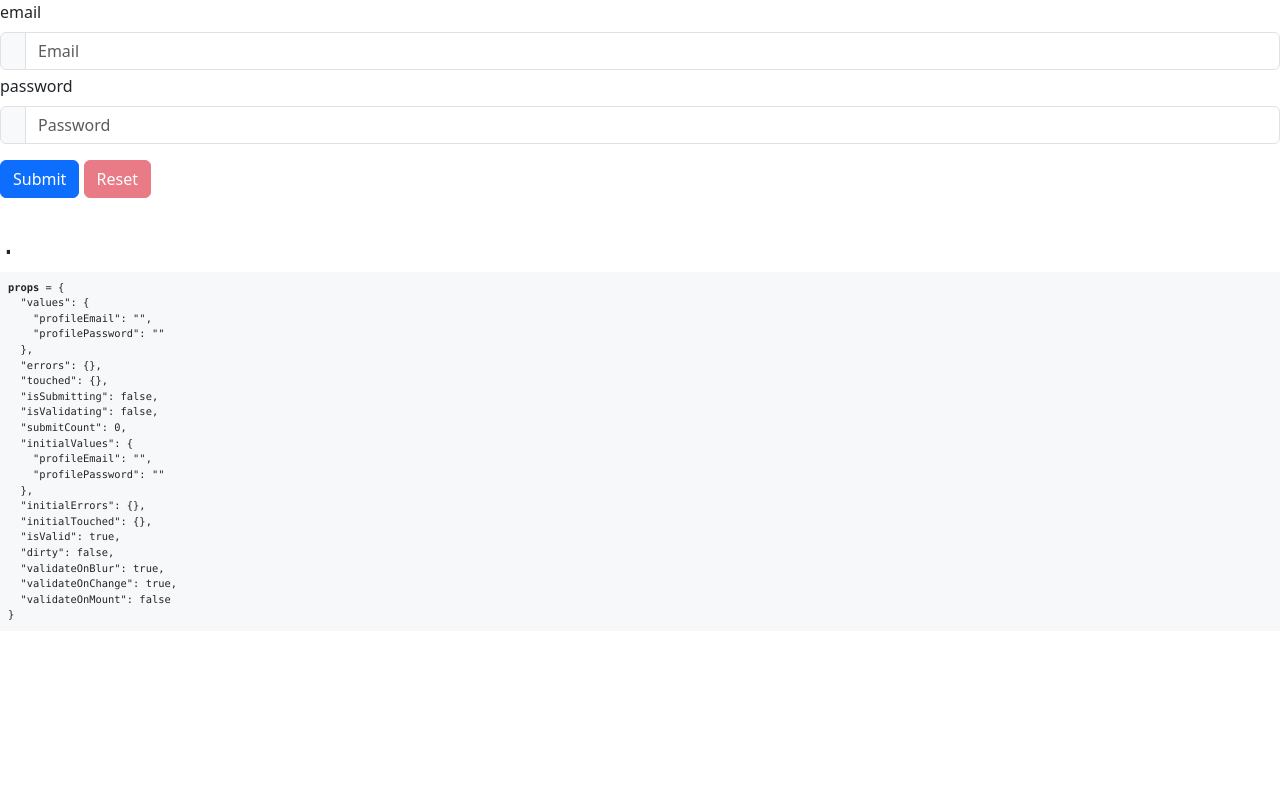
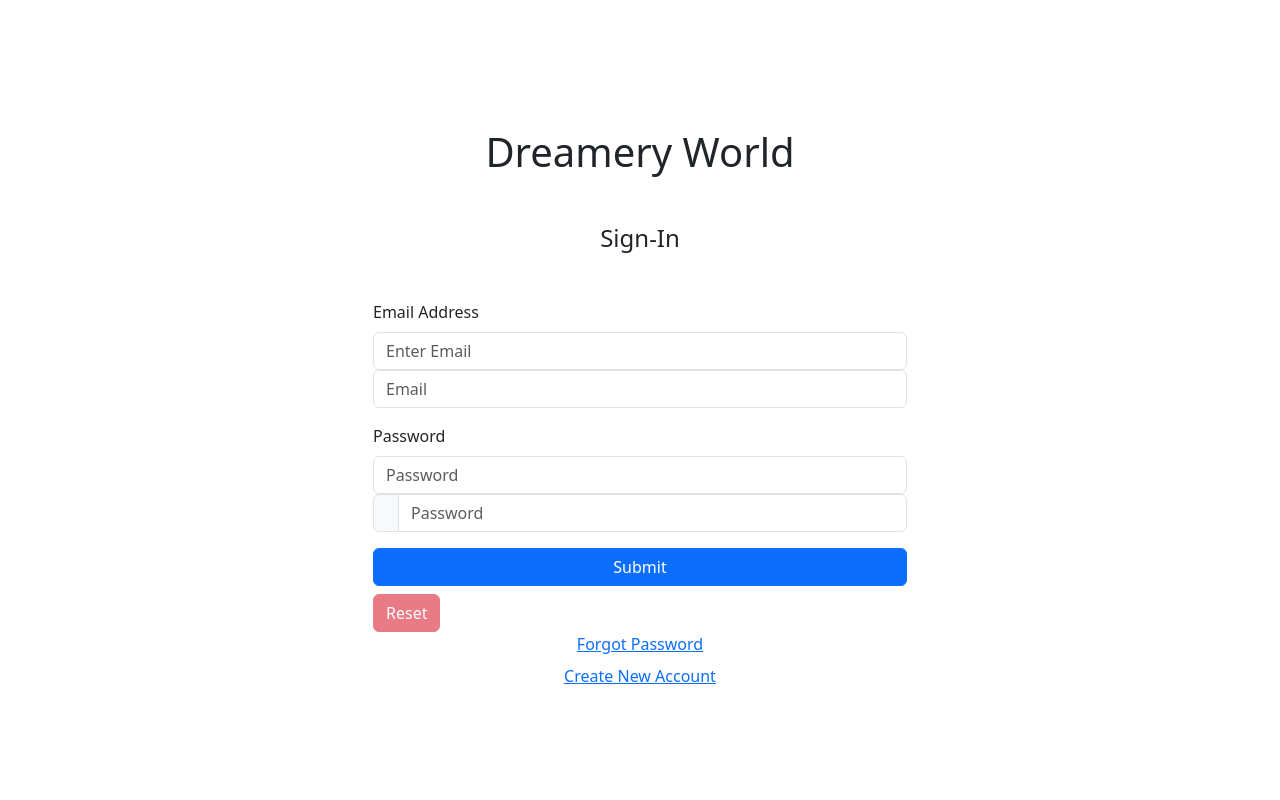
Before and after one commit to dreamy-dream-team/dream-team, a React (Vite) app in the folder frontend/: page /SignIn in a window 1280 px wide. Shown: the top 800 px of the page. Built offline with nearby package versions, Linux system fonts and the light colour scheme.

Commit message:
modified two files

```diff
--- a/frontend/src/shared/components/main-nav/sign-in/SignInForm.tsx
+++ b/frontend/src/shared/components/main-nav/sign-in/SignInForm.tsx
@@ -1,15 +1,15 @@
 import {object, string} from "yup";
 import {Formik, FormikHelpers, FormikProps} from "formik";
 import jwtDecode from "jwt-decode";
-import {Button, Form, FormControl, InputGroup} from "react-bootstrap";
+import {Button, Col, Container, Form, FormControl, InputGroup, Row} from "react-bootstrap";
 import {FontAwesomeIcon} from "@fortawesome/react-fontawesome";
 import {DisplayError} from "../../display-error/DisplayError.tsx";
 import {DisplayStatus} from "../../display-status/Display.Status.tsx";
-import { AppDispatch, useAppDispatch } from '../../../../store/store.ts'
 import { ClientResponseForSignIn, usePostSignInMutation } from '../../../../store/apis.ts'
 import { SignIn} from '../../../interfaces/Profile.tsx'
 import { getAuth, JwtToken } from '../../../../store/auth.ts'
 import {FormDebugger} from "../../FormDebugger.tsx";
+import {AppDispatch, useAppDispatch} from "../../../../store/store.ts";
 
 
 export const SignInForm = () => {
@@ -40,7 +40,7 @@ export const SignInForm = () => {
             window.localStorage.setItem("authorization", response.authorization as string);
             const decodedToken = jwtDecode<JwtToken>(response.authorization as string)
             dispatch(getAuth(decodedToken))
-            // resetForm()
+            resetForm()
             setStatus({type: response.type, message: response.message})
         }else{
             setStatus({type: response?.type, message: response?.message})
@@ -76,14 +76,17 @@ function SignInFormContent(props: FormikProps<SignIn>) {
     } = props;
     return (
         <>
+            <Container className="d-flex flex-column align-items-center justify-content-center vh-100">
+                <h1 className="text-center mt-4 mb-4 ">Dreamery World</h1>
+                {/*<img src={Logo} alt="logo" className="mb-4" style={{ width: '100px', height: '100px' }} />*/}
+                <Row className={"w-100 h-auto"}>
+                    <h4 className="text-center mt-4 mb-4">Sign-In</h4>
+                    <Col xs={12} md={8} lg={6} className="mx-auto">
                         <Form onSubmit={handleSubmit}>
-                {/*controlId must match what is passed to the initialValues prop*/}
-                <Form.Group className="mb-1" controlId="profileEmail">
-                <Form.Label>email</Form.Label>
+                            <Form.Group className="mb-3 mt-4" controlId="formEmail">
+                                <Form.Label>Email Address</Form.Label>
+                                <Form.Control type="email" placeholder="Enter Email"/>
                                 <InputGroup>
-                        <InputGroup.Text>
-                            <FontAwesomeIcon icon="envelope" />
-                        </InputGroup.Text>
                                     <FormControl
                                         className="form-control"
                                         name="profileEmail"
@@ -96,10 +99,10 @@ function SignInFormContent(props: FormikProps<SignIn>) {
                                 </InputGroup>
                                 <DisplayError errors={errors} touched={touched} field={"profileEmail"} />
                             </Form.Group>
-                <FontAwesomeIcon icon="key" />
-                {/*controlId must match what is defined by the initialValues object*/}
-                <Form.Group className="mb-1" controlId="profileAtHandle">
-                    <Form.Label>password</Form.Label>
+
+                            <Form.Group className="mb-3" controlId="formPassword">
+                                <Form.Label>Password</Form.Label>
+                                <Form.Control type="password" placeholder="Password"/>
                                 <InputGroup>
                                     <InputGroup.Text>
                                         <FontAwesomeIcon icon="key" />
@@ -118,7 +121,9 @@ function SignInFormContent(props: FormikProps<SignIn>) {
                             </Form.Group>
 
                             <Form.Group className={"mt-3"}>
-                    <Button className="btn btn-primary" type="submit">Submit</Button>
+                                <Button variant="primary" type="submit" className="w-100 mb-2">
+                                    Submit
+                                </Button>
                                 {" "}
                                 <Button
                                     className="btn btn-danger"
@@ -127,13 +132,17 @@ function SignInFormContent(props: FormikProps<SignIn>) {
                                 >Reset
                                 </Button>
                             </Form.Group>
+
                         </Form>
-
+                        <a href="/login/ForgotPassword" className="d-block text-center mb-2">Forgot Password</a>
+                        <a href="/login/SignUp" className="d-block text-center mb-2">Create New Account</a>
+                    </Col>
+                </Row>
+            </Container>
             <div className="pt-3">
                 <DisplayStatus status={status} />
                 <FormDebugger {...props}/>
             </div>
-
         </>
     )
 }
--- a/frontend/src/shared/interfaces/SignIn.tsx
+++ b/frontend/src/shared/interfaces/SignIn.tsx
@@ -1,4 +1,4 @@
-import {ErrorMessage, Field, Form as FormikForm} from "formik";
+import {ErrorMessage, Field} from "formik";
 import {Form} from "react-bootstrap";
 import * as Yup from 'yup';
 
```
Also changed, not shown: frontend/src/ui/Pages/login/SignIn.tsx (+50 -3 lines). Lines whose indentation alone changed are shown as unchanged.
